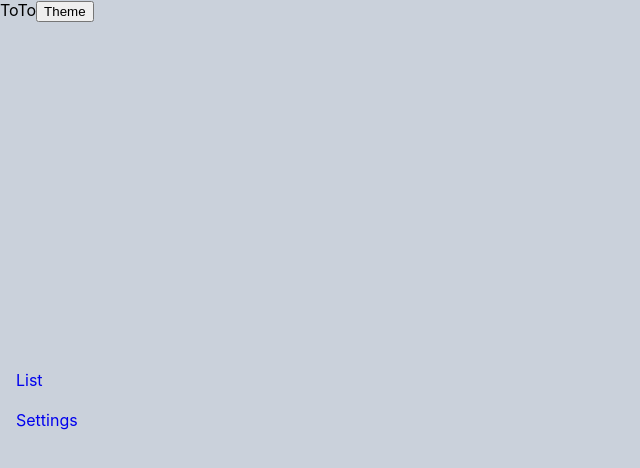
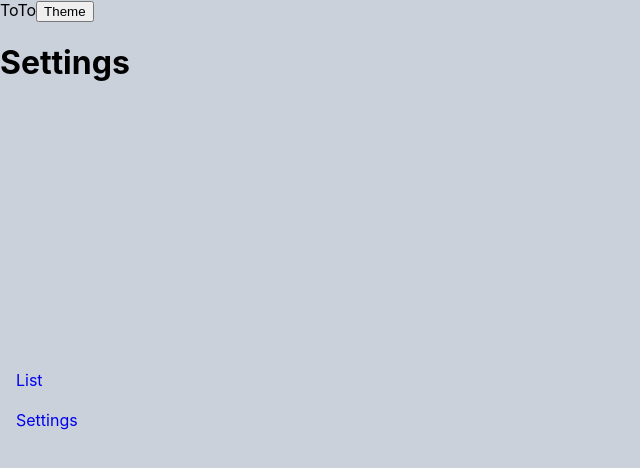
Before and after one commit to An1mus/merntodo, a React (Create React App) app: page /#/settings in a window 1280 px wide. Shown: the top 468 px of the page, without its empty margins (0-640 px from the left). Built offline with nearby package versions, Linux system fonts and the light colour scheme.

Commit message:
Routing base

```diff
--- a/package.json
+++ b/package.json
@@ -14,6 +14,7 @@
     "mobx-react-lite": "^3.4.0",
     "react": "^18.2.0",
     "react-dom": "^18.2.0",
+    "react-router-dom": "^6.6.1",
     "react-scripts": "5.0.1",
     "sass": "^1.57.1",
     "typescript": "^4.9.4",
--- a/src/App.tsx
+++ b/src/App.tsx
@@ -1,11 +1,14 @@
 import React, {useState} from 'react';
 import './App.scss';
 import {Menu} from "./components/common";
+import {HashRouter, Route, Routes} from "react-router-dom";
+import {ToDoList, Settings} from "./routes";
 
 function App() {
     const [theme, setTheme] = useState(true)
     return (
         <div className={`app ${theme ? 'light' : 'dark'}`}>
+            <HashRouter>
                 <Menu />
                 <div className="content-container">
                     <header className="app-header">
@@ -16,7 +19,15 @@ function App() {
                             Theme
                         </button>
                     </header>
+
+                    <div className="content">
+                            <Routes>
+                                <Route path={'/'} element={<ToDoList />}/>
+                                <Route path={'/settings'} element={<Settings />} />
+                            </Routes>
                     </div>
+                </div>
+            </HashRouter>
         </div>
     );
 }
--- a/src/components/common/Menu/index.tsx
+++ b/src/components/common/Menu/index.tsx
@@ -1,4 +1,5 @@
 import styles from './index.module.scss';
+import {Link} from "react-router-dom";
 
 const MenuItems = [
     {
@@ -13,7 +14,7 @@ const MenuItems = [
 
 const Menu = () => {
     return <nav className={styles.nav}>
-        {MenuItems.map(({path, name}) => <a key={name} href={path}>{name}</a>)}
+        {MenuItems.map(({path, name}) => <Link key={name} to={path}>{name}</Link>)}
     </nav>
 }
 
--- a/src/routes/ToDoList/index.tsx
+++ b/src/routes/ToDoList/index.tsx
@@ -2,10 +2,10 @@ import React from 'react';
 
 interface Props {}
 
-const List: React.FC<Props> = () => {
+const ToDoList: React.FC<Props> = () => {
     return <>
         <h1>List</h1>
     </>;
 }
 
-export default List;
+export default ToDoList;
--- /dev/null
+++ b/src/routes/index.tsx
@@ -0,0 +1,7 @@
+import ToDoList from "./ToDoList";
+import Settings from "./Settings";
+
+export {
+    ToDoList,
+    Settings
+}
```
Also changed, not shown: 1 other file (tests, documents, lock files or other folders). Lines whose indentation alone changed are shown as unchanged.
